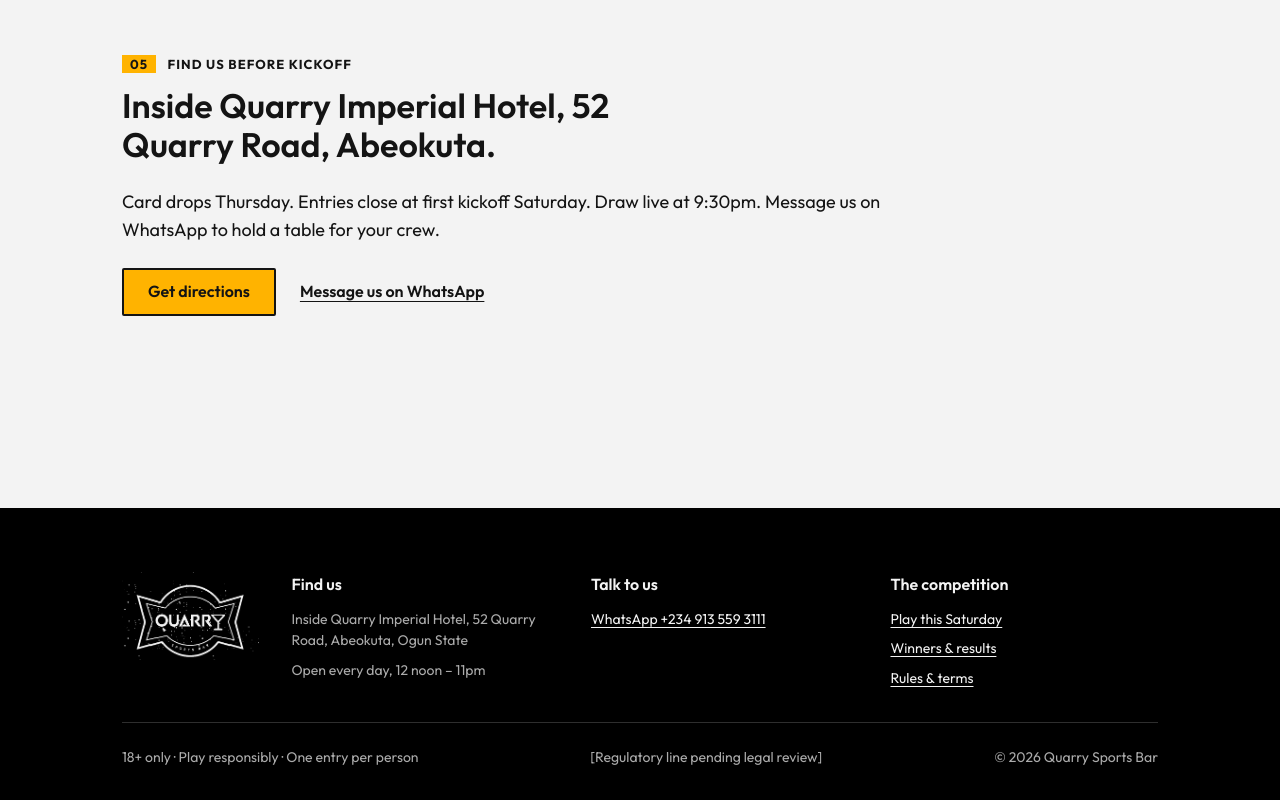
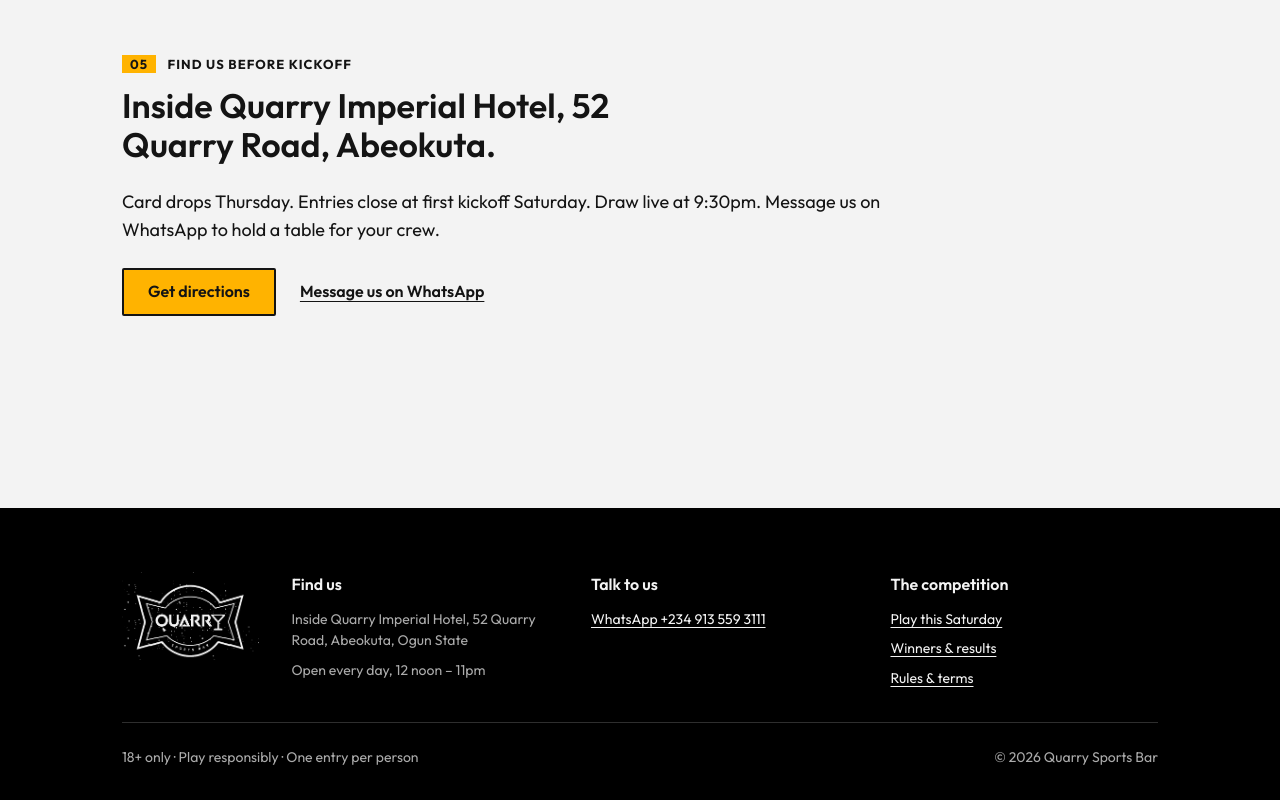
Before and after one commit to chorinurholla/QuarrySportsBar, a website: page site/index.html in a window 1280 px wide. Shown: the part 3514-4314 px from the top of the page. Drawn offline with Linux system fonts and the light colour scheme.

Commit message:
regulatory edits

```diff
--- a/site/index.html
+++ b/site/index.html
@@ -175,7 +175,6 @@
       </div>
       <div class="legal">
         <span>18+ only · Play responsibly · One entry per person</span>
-        <span>[Regulatory line pending legal review]</span>
         <span>© 2026 Quarry Sports Bar</span>
       </div>
     </div>
```
Also changed, not shown: site/play.html (+0 -1 lines), site/rules.html (+0 -1 lines), site/visit.html (+0 -1 lines), site/winners.html (+0 -1 lines).
